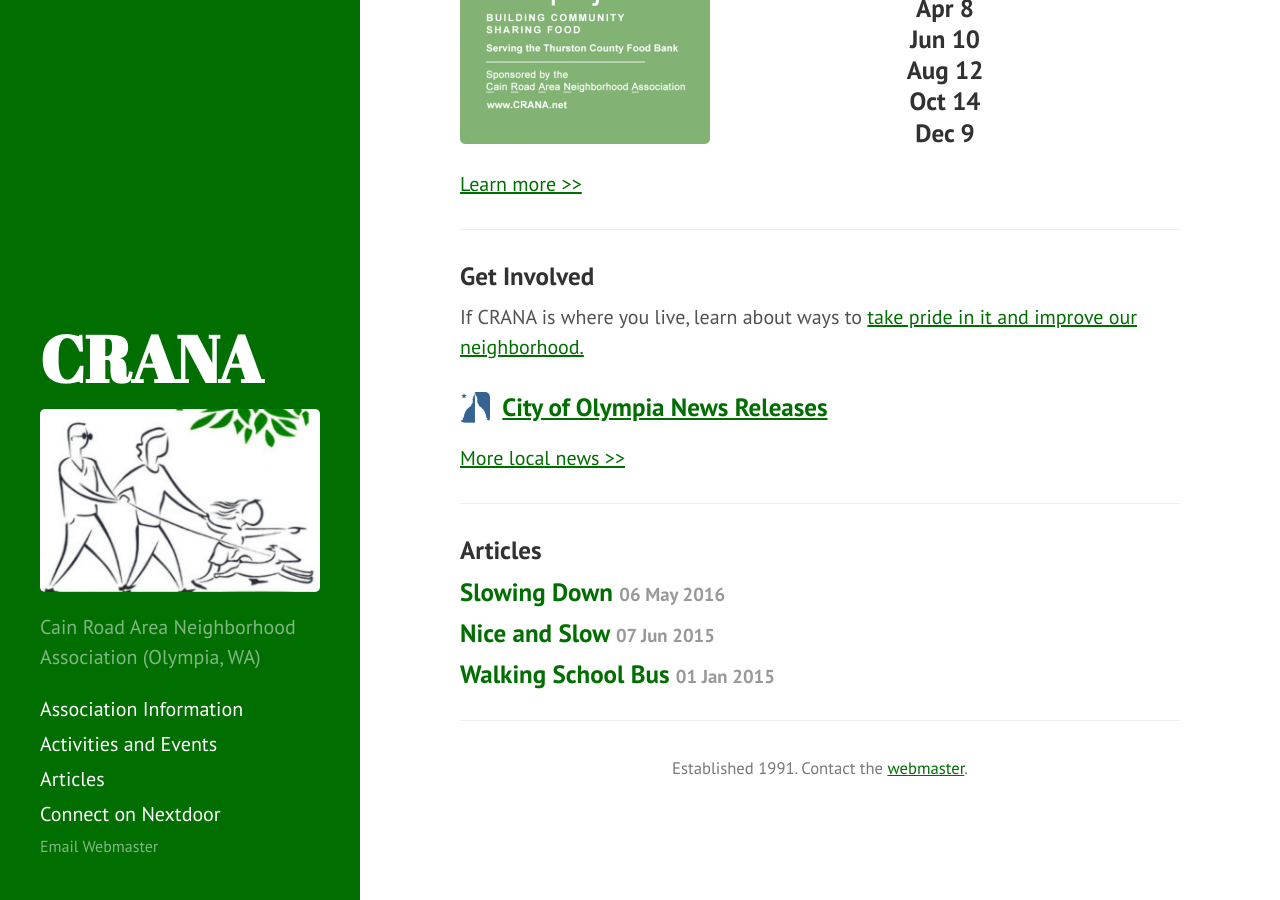
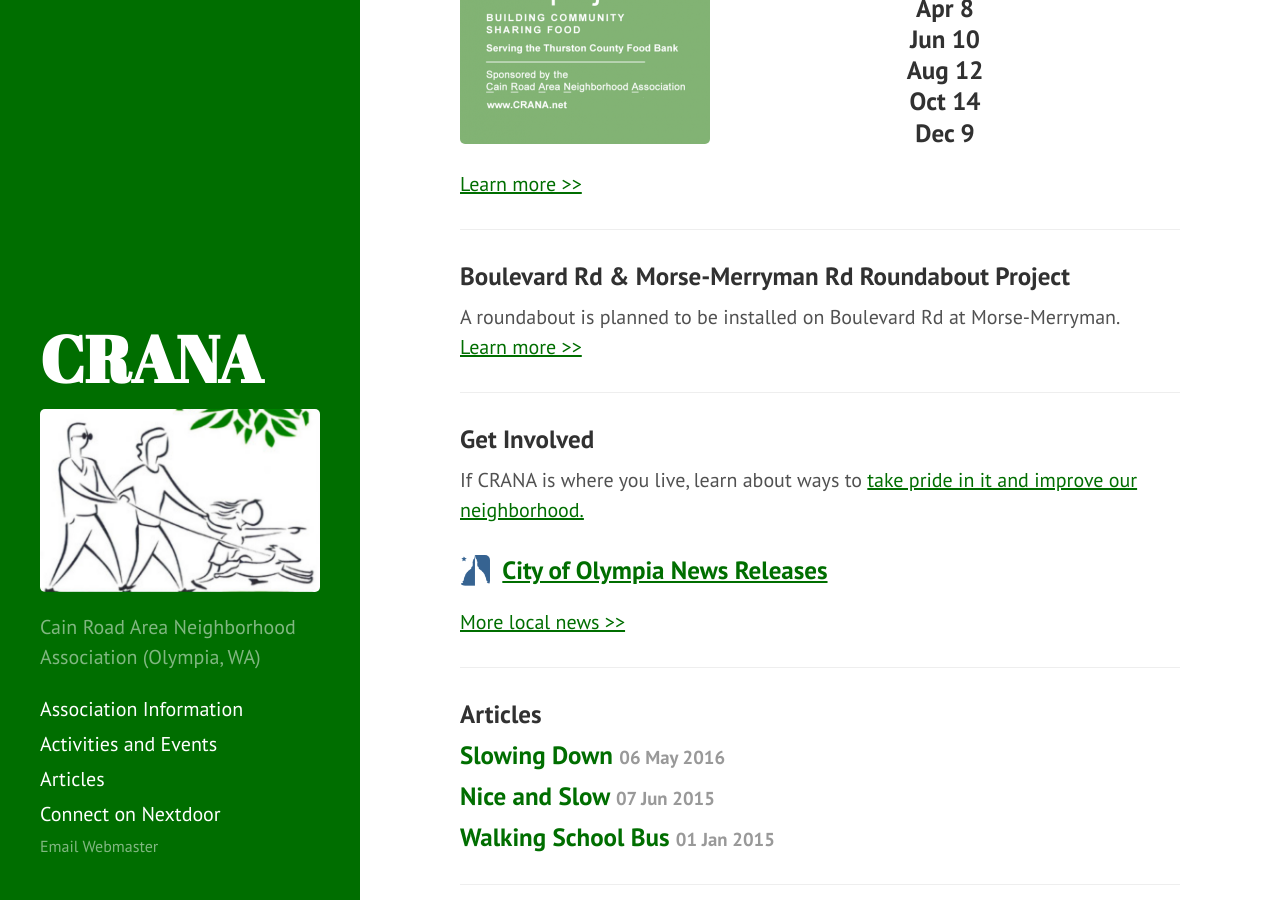
Before and after one commit to crananet/crananet.github.io, a Jekyll site: the page built from index.html, in a window 1280 px wide and 900 px high, scrolled down 395 px. Built offline with Jekyll 4.4.1, drawn with Linux system fonts in a browser that asks for light colours; Markdown is read by kramdown in place of the engine named in the settings; the list of posts is cut into pages by our own code.

Commit message:
Updating website.

```diff
--- a/index.html
+++ b/index.html
@@ -22,6 +22,11 @@ A neighborhood association in Olympia, WA USA.
 	</h3>
 </p>
 	<a href="/pages/foodproject/">Learn more >></a>
+<hr>
+
+<h3>Boulevard Rd & Morse-Merryman Rd Roundabout Project</h3>
+A roundabout is planned to be installed on Boulevard Rd at Morse-Merryman. <br>
+ <a href="http://olympiawa.gov/news-and-faq-s/construction-news/Boulevard-Morse-Merryman-Roundabout.aspx">Learn more >></a>
 <hr>
 
 <h3>Get Involved</h3>
```
Also changed, not shown: pages/minutes.md (+1 -0 lines), 1 other file.
